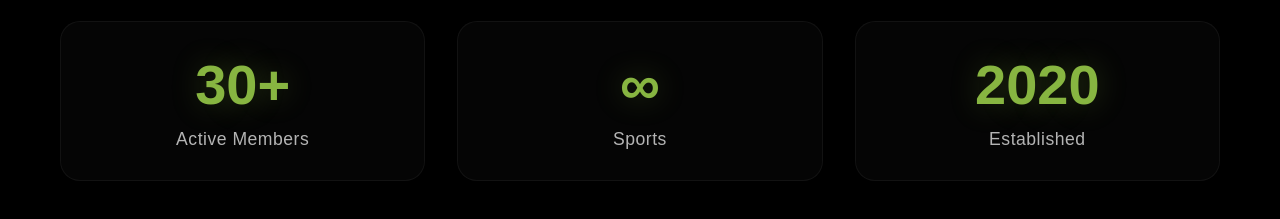
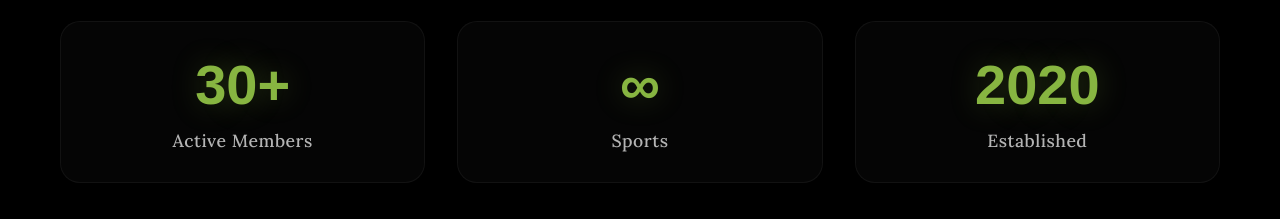
Before and after one commit to uzicodes/lambfalcons-OLD, a Next.js app: page / in a window 1280 px wide. Shown: the part 840-1059 px from the top of the page. Built offline with nearby package versions, Linux system fonts and the light colour scheme; no server answers; a web font is replaced by a local one.

Commit message:
fonts changed a bit in index.pg

```diff
--- a/src/pages/index.tsx
+++ b/src/pages/index.tsx
@@ -1041,7 +1041,8 @@ const Index = () => {
             <div
               style={{
                 ...styles.statLabel,
-                ...(mounted && hoveredStat === index ? styles.statLabelHover : {})
+                ...(mounted && hoveredStat === index ? styles.statLabelHover : {}),
+                fontFamily: 'Lora, serif'
               }}
             >
               {stat.label}
```
